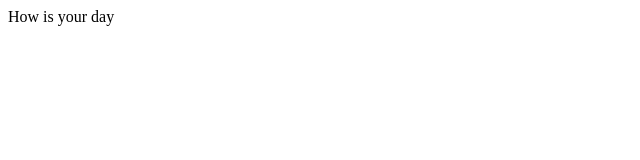
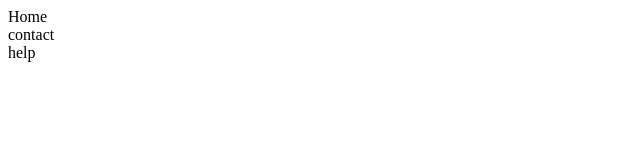
Before and after one commit to tauseefmsk/JSZero_01, a plain HTML site: page index.html in a window 1280 px wide. Shown: the whole page, without its empty margins (0-640 px from the left). Drawn offline with Linux system fonts and the light colour scheme.

Commit message:
Added Navgation cmponents

```diff
--- a/index.html
+++ b/index.html
@@ -6,6 +6,8 @@
     <title>Document</title>
 </head>
 <body>
-    <div>How is your day</div>
+    <div>Home</div>
+    <div>contact</div>
+    <div>help</div>
 </body>
 </html>
```
